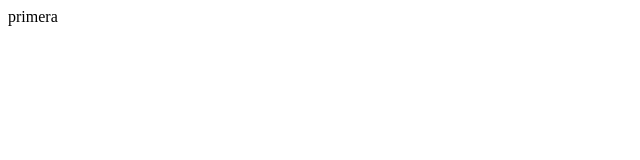
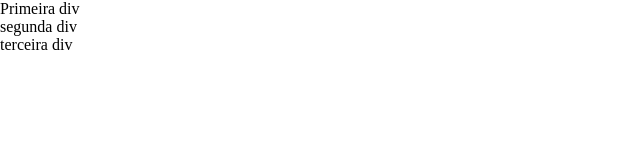
Before and after one commit to porsii800/display-inline, a plain HTML site: page index.html in a window 1280 px wide. Shown: the whole page, without its empty margins (0-640 px from the left). Drawn offline with Linux system fonts and the light colour scheme.

Commit message:
cabou aula

```diff
--- a/index.html
+++ b/index.html
@@ -1,12 +1,25 @@
 <!DOCTYPE html>
 <html lang="en">
+
 <head>
     <meta charset="UTF-8">
     <meta http-equiv="X-UA-Compatible" content="IE=edge">
     <meta name="viewport" content="width=device-width, initial-scale=1.0">
+    <link rel="stylesheet" href="style.css">
     <title>Display-inline</title>
 </head>
+
 <body>
-    primera <div></div>
+    <div>
+        Primeira div
+    </div>
+
+    <div>
+        segunda div
+    </div>
+    <div>
+        terceira div
+    </div>
 </body>
+
 </html>
--- /dev/null
+++ b/style.css
@@ -0,0 +1,5 @@
+*{
+    margin: 0;
+    padding: 0;
+    box-sizing: border-box;
+}
```
